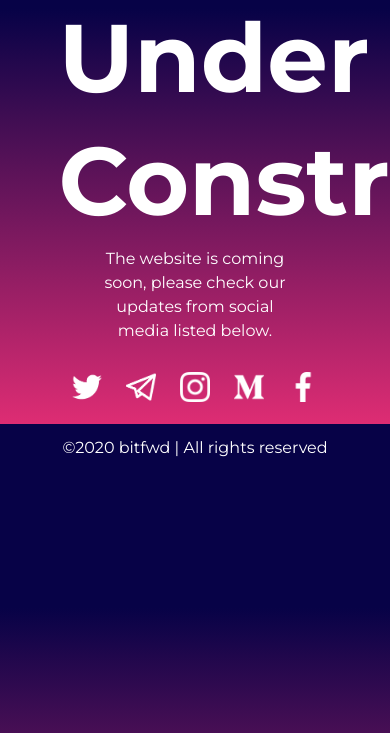
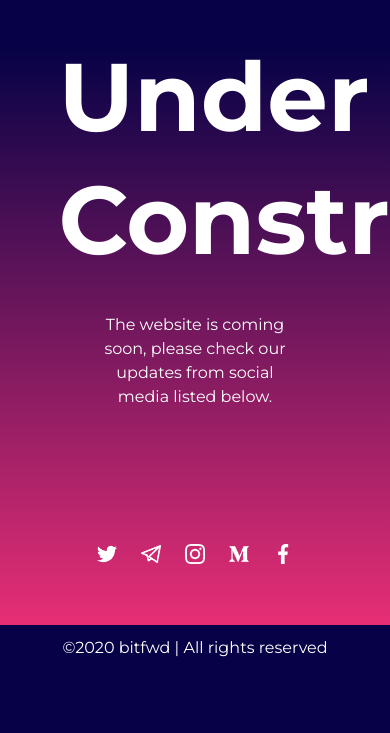
Before and after one commit to meilixiaozhang/bitfwd-construction-page, a PHP site: page / in a window 390 px wide; the page is wider, and only the part inside the window is pictured. Shown: the part 111-844 px from the top of that part. Run offline with PHP 8.4, Linux system fonts and the light colour scheme.

Commit message:
Update styles.css

```diff
--- a/styles.css
+++ b/styles.css
@@ -54,38 +54,20 @@ body {
   padding: 3%;
 }
 
-/* @media (max-width: 1007px) {
-  .big-title {
-    font-size: 4rem;
-  }
-
-  .logo {
-    width: 3rem;
-  }
-}
-
 @media (max-width: 640px) {
   .title {
-    padding: 5% 0;
-  }
-
-  .big-title {
-    font-size: 3rem;
-  }
-
-  .logo {
-    width: 2rem;
-  }
-
-  .logo-text {
-    font-size: 1rem;
+    padding: 10% 0;
   }
 
   .title-text {
     padding: 10% 0;
   }
 
+  .social-icons {
+    padding: 10% 0;
+  }
+
   .icon {
     width: 20px;
   }
-} */
+}
```
